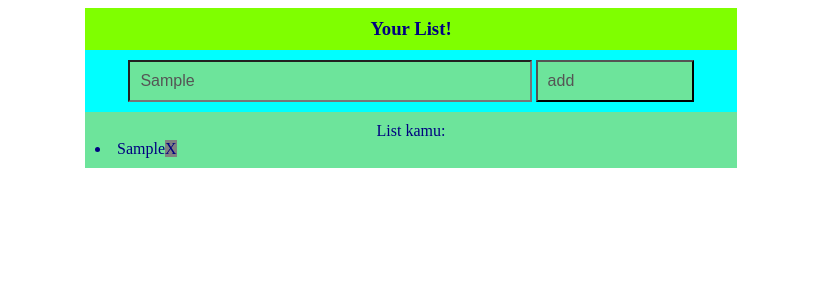
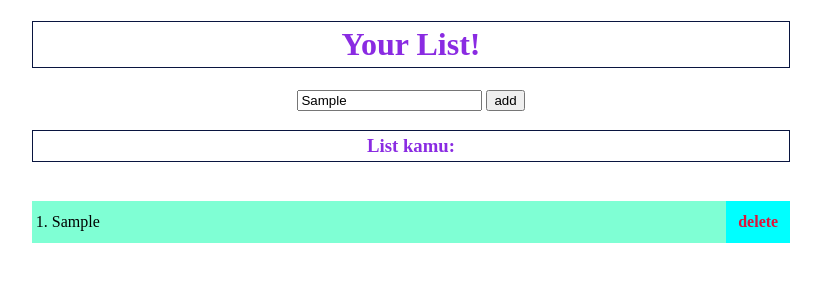
Before and after one commit to destryatma/jawaScrip, a plain HTML site: page index.html in a window 1280 px wide. Both pictures are taken after typing "Sample" into the empty fields and a click on the button "add". Shown: the whole page, without its empty margins (229-1050 px from the left). Drawn offline with Linux system fonts and the light colour scheme.

Commit message:
big Changes

```diff
--- a/codeMyList.js
+++ b/codeMyList.js
@@ -1,30 +1,29 @@
-let i = 0
-function daftar(){
-  const textList = document.getElementsByTagName('input')[0].value;
-  const tempatList = document.getElementsByTagName("a")[0];
-  const barisLi = document.createElement('li');
-  const listIng = document.createTextNode(textList);
-  const deleteBtn = document.createElement('span');
-  const killBtn = document.createAttribute("onclick");
-  const killClass= document.createAttribute("class");
+let daftarObjek = [];
+let output, panjangList, i;
 
-  barisLi.appendChild(listIng);
-  tempatList.appendChild(barisLi);
-
-  // barisLi.innerText = textList;
-  // tempatList.insertAdjacentElement("afterend", barisLi);
-
-
-  killBtn.value = 'deleteX()';
-  deleteBtn.innerText = 'X';
-  killClass.value = 'button';
-
-  barisLi.insertAdjacentElement("beforeend",deleteBtn);
-  deleteBtn.setAttributeNode(killClass);
-  deleteBtn.setAttributeNode(killBtn);
+function inputBtn() {
+  let objekInput = document.getElementsByTagName("input")[0].value;
+  if ( objekInput != 0 ) {
+    daftarObjek.push(objekInput);
+    panjangList = daftarObjek.length;
+    output = "<a>";
+    for (i = 0; i < panjangList; i++) {
+      output += '<span class="daftarList">' + [i+1] + '. ' + daftarObjek[i] + '<span class="delList" onclick="delBtn(' + [i] +')">' + 'delete' + '</span>' + '</span>';
+    };
+    output += "</a>";
+    document.getElementById("this").innerHTML = output;
+  } else {
+    alert("Please input your list (:" )
+  }
 }
 
-function deleteX() {
-  let nmrList = document.getElementsByTagName("li");
-  nmrList.remove
+function delBtn(i){
+  daftarObjek.splice(i,1);
+  panjangList = daftarObjek.length;
+  output = "<a>";
+  for (i = 0; i < panjangList; i++) {
+    output += '<span class="daftarList">' + [i+1] + '. ' + daftarObjek[i] + '<span class="delList" onclick="delBtn(' + [i] +')">' + 'delete' + '</span>' + '</span>';
+  };
+  output += "</a>";
+  document.getElementById("this").innerHTML = output;
 }
--- a/index.html
+++ b/index.html
@@ -4,74 +4,69 @@
     <meta charset="UTF-8">
     <meta http-equiv="X-UA-Compatible" content="IE=edge">
     <meta name="viewport" content="width=device-width, initial-scale=1.0">
-    <title>Your List!</title>
+    <title>Your List !</title>
     <style>
+    h1 {
+		text-align: center;
+		color: blueviolet;
+        padding: 4px 6px 4px 6px;
+        border: 1px solid #091540;
+        margin-left: 20%;
+        margin-right: 20%;
+	}
     h3 {
-            width: 50%;
-            padding: 10px;
-            margin: auto;
         text-align: center;
-            background-color: chartreuse;
-            color: navy;
+		color: blueviolet;
+        padding: 4px 6px 4px 6px;
+        border: 1px solid #091540;
+        margin-left: 20%;
+        margin-right: 20%;
     }
-        div.container {
-            width: 50%;
-            height: max-content;
-            padding: 10px;
-            margin: auto;
+    span.daftarList {
+        padding: 12px 4px 12px 4px;
+        background-color: aquamarine;
+        position: relative;
+        display: block;
+        margin-top: 1px;
+    }
+    span.delList {
+        font-weight: bold;
+        cursor: pointer;
+        position: absolute;
+        right: 0;
+        top: 0;
+        padding: 12px;
+        background-color: aqua;
+        color: crimson;
+    }
+    span.delList:hover{
+        background-color: blue;
+        color: aliceblue;
+    }
+    div.inputSection {
+        margin: 0 auto;
+        color: darkcyan;
         text-align: center;
-            border-radius: 0;
-            background-color: aqua;
     }
-        button {
-            padding: 10px;
-            width: 25%;
+    div.listSection {
+        padding-top: 20px;
+        padding-bottom: 20px;
+        margin-left: 20%;
         text-align: left;
-            font-size: 16px;
-            transition: 0.3s;
-            border-radius: 0;
-            background-color: #6de49b;
-            color: #555;
-        }
-        input.todo {
-            padding: 10px;
-            width: 60%;
-            color: #555;
-            font-size: 16px;
-            transition: 0.3s;
-            background-color: #6de49b;
-        }
-        div.tableList {
-            width: 50%;
-            height: fit-content;
-            margin: auto;
-            padding: 10px;
-            text-align: center;
-            transition: 0.3s;
-            border-radius: 0;
-            background-color: #6de49b;
-            color: navy;
-        }
-        li {
-            text-align: start;
-        }
-        span.button {
-            padding: 10 px;
-            text-align: end;
-            background-color: grey;
-            cursor: pointer;
+        margin-right: 20%;
     }
     </style>
 </head>
 <body>
-    <header><h3>Your List!</h3></header>
-    <div class="container">
-        <input class="todo" placeholder="Text here...">
-        <button onclick="daftar()">add</button>
+    <header><h1>Your List!</h1></header>
+    <div class="inputSection">
+        <input class="todo" type="text" placeholder="Text here...">
+        <button onclick="inputBtn()">add</button>
     </div>
-    <div class="tableList">
-        <span class="produkList">
-        <a>List kamu:</a>
+    <h3>List kamu:</h3>
+    <div class="listSection">
+        <span id="this">
+        <a></a>
         </span>
     </div>
 <script src="codeMyList.js"></script>
```
Also changed, not shown: 1 other file. Lines whose indentation alone changed are shown as unchanged.
